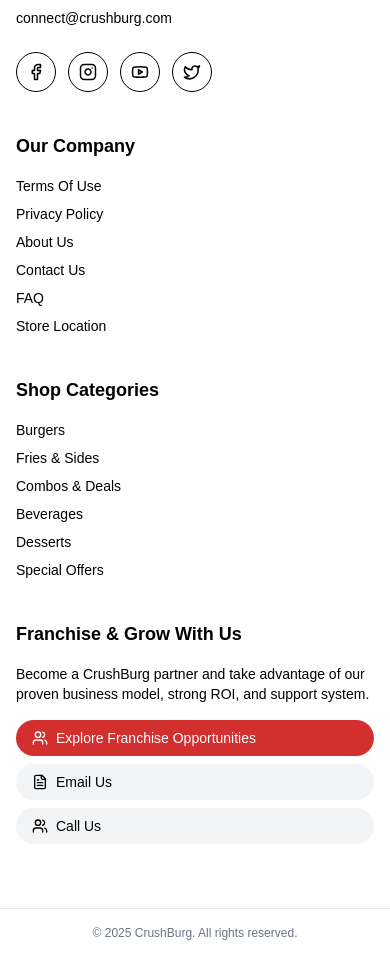
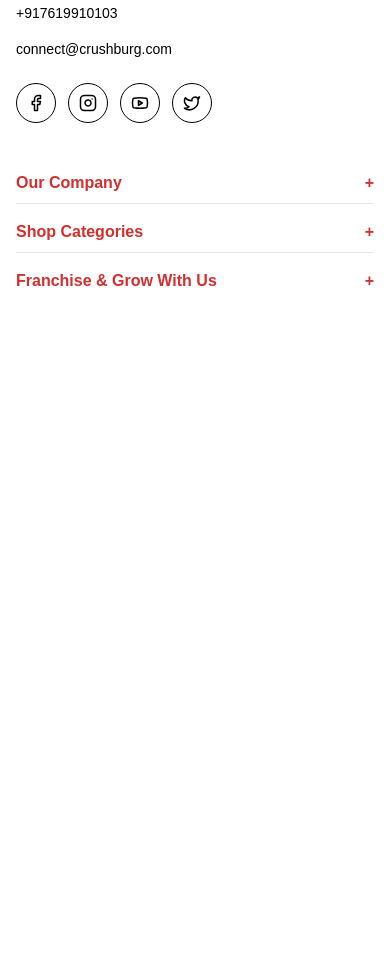
Before and after one commit to utkarsh0p/freelance-burger-shop-site, a React (Vite) app: page /store in a window 390 px wide. Shown: the part 3220-4177 px from the top of the page. After the commit the page ends 3561 px from the top, so only its background shows below. Built offline with nearby package versions, Linux system fonts and the light colour scheme; a web font is replaced by a local one.

Commit message:
new banner added

```diff
--- a/src/components/Footer.jsx
+++ b/src/components/Footer.jsx
@@ -1,19 +1,36 @@
-import React from "react";
+// Footer.jsx
+import React, { useState } from "react";
 import { logoTwo } from "../constants";
 import { useNavigate } from "react-router-dom";
-import {
-  Facebook,
-  Instagram,
-  Youtube,
-  Twitter,
-  FileText,
-  Users,
-} from "lucide-react";
+import { Facebook, Instagram, Youtube, Twitter, Users } from "lucide-react";
+
+const CONTACT_NUMBER = "+917619910103";
+const CONTACT_EMAIL = "connect@crushburg.com";
 
 const Footer = () => {
   const navigate = useNavigate();
-  const CONTACT_NUMBER = "+917619910103";
-  const CONTACT_EMAIL = "connect@crushburg.com";
+  const [openSection, setOpenSection] = useState(null);
+  const toggleSection = (section) => {
+    setOpenSection(openSection === section ? null : section);
+  };
+
+  const companyLinks = [
+    { label: "Terms Of Use", path: "/termsofuse" },
+    { label: "Privacy Policy", path: "/privacypolicy" },
+    { label: "About Us", path: "/aboutus" },
+    { label: "Contact Us", path: "/contact" },
+    { label: "FAQ", path: "/faq" },
+    { label: "Store Location", path: "/store" },
+  ];
+
+  const shopCategories = [
+    "Burgers",
+    "Fries & Sides",
+    "Combos & Deals",
+    "Beverages",
+    "Desserts",
+    "Special Offers",
+  ];
 
   return (
     <footer className="w-full bg-white text-black font-body border-t border-gray-200">
@@ -25,9 +42,19 @@
             CrushBurg is your go-to burger franchise serving mouth-watering
             burgers, fries, and more — crafted to satisfy every craving.
           </p>
-          <div className="space-y-2 text-sm">
-            <p className="font-medium">{CONTACT_NUMBER}</p>
-            <p className="font-medium">{CONTACT_EMAIL}</p>
+          <div className="flex flex-wrap gap-4 text-sm font-medium">
+            <a
+              href={`tel:${CONTACT_NUMBER}`}
+              className="hover:text-red-dark transition"
+            >
+              {CONTACT_NUMBER}
+            </a>
+            <a
+              href={`mailto:${CONTACT_EMAIL}`}
+              className="hover:text-red-dark transition"
+            >
+              {CONTACT_EMAIL}
+            </a>
           </div>
           <div className="flex gap-3 pt-2 flex-wrap">
             <a
@@ -58,96 +85,143 @@
         </div>
 
         {/* Company Links */}
-        <div>
+        <div className="md:block hidden">
           <h4 className="font-semibold mb-4 text-lg md:text-xl">Our Company</h4>
           <ul className="space-y-2 text-sm">
-            <li>
-              <button onClick={() => navigate("/termsofuse")}>
-                Terms Of Use
+            {companyLinks.map((link, idx) => (
+              <li key={idx}>
+                <button onClick={() => navigate(link.path)}>
+                  {link.label}
                 </button>
               </li>
-            <li>
-              <button onClick={() => navigate("/privacypolicy")}>
-                Privacy Policy
-              </button>
-            </li>
-            <li>
-              <button onClick={() => navigate("/aboutus")}>About Us</button>
-            </li>
-            <li>
-              <button onClick={() => navigate("/contact")}>Contact Us</button>
-            </li>
-            <li>
-              <button onClick={() => navigate("/faq")}>FAQ</button>
-            </li>
-            <li>
-              <button onClick={() => navigate("/store")}>Store Location</button>
-            </li>
+            ))}
           </ul>
         </div>
 
         {/* Shop Categories */}
-        <div>
-          <h4 className="font-semibold mb-4 text-lg md:text-xl">
-            Shop Categories
-          </h4>
+        <div className="md:block hidden">
+          <h4 className="font-semibold mb-4 text-lg">Shop Categories</h4>
           <ul className="space-y-2 text-sm">
-            <li>
-              <button onClick={() => navigate("/menu")}>Burgers</button>
+            {shopCategories.map((cat, idx) => (
+              <li key={idx}>
+                <button onClick={() => navigate("/menu")}>{cat}</button>
               </li>
-            <li>
-              <button onClick={() => navigate("/menu")}>Fries & Sides</button>
-            </li>
-            <li>
-              <button onClick={() => navigate("/menu")}>Combos & Deals</button>
-            </li>
-            <li>
-              <button onClick={() => navigate("/menu")}>Beverages</button>
-            </li>
-            <li>
-              <button onClick={() => navigate("/menu")}>Desserts</button>
-            </li>
-            <li>
-              <button onClick={() => navigate("/menu")}>Special Offers</button>
-            </li>
+            ))}
           </ul>
         </div>
 
-        {/* Franchise / Business Opportunities */}
-        <div>
-          <h4 className="font-semibold mb-4 text-lg md:text-xl">
+        {/* Franchise Section */}
+        <div className="md:block hidden">
+          <h4 className="font-semibold mb-4 text-lg">
             Franchise & Grow With Us
           </h4>
-          <p className="text-sm mb-4">
+          <p className="text-sm mb-2">
             Become a CrushBurg partner and take advantage of our proven business
-            model, strong ROI, and support system.
+            model, strong ROI, and complete support system.
           </p>
-          <div className="flex flex-col gap-2">
           <button
             onClick={() => navigate("/franchise")}
-              className="inline-flex items-center gap-2 bg-red-dark text-white px-4 py-2 rounded-full font-medium hover:bg-red-700 transition text-sm"
+            className="inline-flex items-center gap-2 bg-red-dark text-white px-4 py-2 rounded-full font-medium hover:bg-red-700 transition mb-2"
           >
-              <Users size={16} /> Explore Franchise Opportunities
+            <Users size={16} /> Explore Franchise
           </button>
+          <div className="flex flex-wrap gap-2 mt-1">
             <a
               href={`mailto:${CONTACT_EMAIL}`}
-              className="inline-flex items-center gap-2 bg-gray-100 text-black px-4 py-2 rounded-full font-medium hover:bg-gray-200 transition text-sm"
+              className="inline-flex items-center gap-2 text-sm text-white px-4 py-2 bg-red-dark rounded-full hover:bg-black transition"
             >
-              <FileText size={16} /> Email Us
+              Email
             </a>
             <a
               href={`tel:${CONTACT_NUMBER}`}
-              className="inline-flex items-center gap-2 bg-gray-100 text-black px-4 py-2 rounded-full font-medium hover:bg-gray-200 transition text-sm"
+              className="inline-flex items-center gap-2 text-sm text-white px-4 py-2 bg-green-500 rounded-full hover:bg-green-600 transition"
             >
-              <Users size={16} /> Call Us
+              Phone
             </a>
           </div>
         </div>
+
+        {/* Mobile Accordion */}
+        <div className="md:hidden col-span-4 space-y-2">
+          {/* Company Accordion */}
+          <div className="border-b border-gray-200 py-2">
+            <button
+              onClick={() => toggleSection("company")}
+              className="w-full text-left flex justify-between items-center font-semibold text-red-dark"
+            >
+              Our Company <span>{openSection === "company" ? "-" : "+"}</span>
+            </button>
+            {openSection === "company" && (
+              <ul className="mt-2 space-y-2 text-sm">
+                {companyLinks.map((link, idx) => (
+                  <li key={idx}>
+                    <button onClick={() => navigate(link.path)}>
+                      {link.label}
+                    </button>
+                  </li>
+                ))}
+              </ul>
+            )}
           </div>
 
-      {/* Bottom Note */}
-      <div className="border-t border-gray-200 mt-6 py-4 text-center text-xs text-gray-500">
-        &copy; {new Date().getFullYear()} CrushBurg. All rights reserved.
+          {/* Shop Accordion */}
+          <div className="border-b border-gray-200 py-2">
+            <button
+              onClick={() => toggleSection("shop")}
+              className="w-full text-left flex justify-between items-center font-semibold text-red-dark"
+            >
+              Shop Categories <span>{openSection === "shop" ? "-" : "+"}</span>
+            </button>
+            {openSection === "shop" && (
+              <ul className="mt-2 space-y-2 text-sm">
+                {shopCategories.map((cat, idx) => (
+                  <li key={idx}>
+                    <button onClick={() => navigate("/menu")}>{cat}</button>
+                  </li>
+                ))}
+              </ul>
+            )}
+          </div>
+
+          {/* Franchise Accordion */}
+          <div className="py-2">
+            <button
+              onClick={() => toggleSection("franchise")}
+              className="w-full text-left flex justify-between items-center font-semibold text-red-dark"
+            >
+              Franchise & Grow With Us{" "}
+              <span>{openSection === "franchise" ? "-" : "+"}</span>
+            </button>
+            {openSection === "franchise" && (
+              <div className="mt-2 space-y-2 text-sm">
+                <p className="text-sm mb-2">
+                  Become a CrushBurg partner and take advantage of our proven
+                  business model, strong ROI, and complete support system.
+                </p>
+                <button
+                  onClick={() => navigate("/franchise")}
+                  className="inline-flex items-center gap-2 bg-red-dark text-white px-4 py-2 rounded-full font-medium hover:bg-red-700 transition"
+                >
+                  <Users size={16} /> Explore Franchise
+                </button>
+                <div className="flex flex-wrap gap-2 mt-2">
+                  <a
+                    href={`mailto:${CONTACT_EMAIL}`}
+                    className="inline-flex items-center gap-2 text-sm text-white px-4 py-2 bg-red-dark rounded-full hover:bg-black transition"
+                  >
+                    Email
+                  </a>
+                  <a
+                    href={`tel:${CONTACT_NUMBER}`}
+                    className="inline-flex items-center gap-2 text-sm text-white px-4 py-2 bg-green-500 rounded-full hover:bg-green-600 transition"
+                  >
+                    Phone
+                  </a>
+                </div>
+              </div>
+            )}
+          </div>
+        </div>
       </div>
     </footer>
   );
--- a/src/constants/index.js
+++ b/src/constants/index.js
@@ -4,6 +4,9 @@
   "https://res.cloudinary.com/dff30apwl/image/upload/v1757421604/w_700,f_auto,q_auto/download_ugve8n.png";
 
 //main-banner
+
+export const heroBannerA =
+  "https://res.cloudinary.com/dff30apwl/image/upload/f_auto,q_auto/v1760325681/cbanner_pq5kde.png";
 
 export const heroBanner =
   "https://res.cloudinary.com/dff30apwl/image/upload/w_1100,f_auto,q_auto/v1757327291/hero-bg-banner_rax1wy.png";
--- a/src/pages/HomePage.jsx
+++ b/src/pages/HomePage.jsx
@@ -1,7 +1,7 @@
 import React from "react";
 import {
   heroBanner,
-  crusburgBrandingCard,
+  heroBannerA,
   shop,
   shop1,
   shop2,
@@ -18,8 +18,8 @@
   return (
     <div className="homepage primary-color">
       <div
-        className="banner w-[100%] h-[23vh] md:h-[50vh] lg:h-[70vh] bg-red-dark bg-cover bg-center"
-        style={{ backgroundImage: `url(${heroBanner})` }}
+        className="banner w-[100%] h-[20vh] md:h-[50vh] lg:h-[70vh] bg-red-dark bg-cover bg-center"
+        style={{ backgroundImage: `url(${heroBannerA})` }}
       ></div>
 
       {/* section one */}
```
Lines whose indentation alone changed are shown as unchanged.
